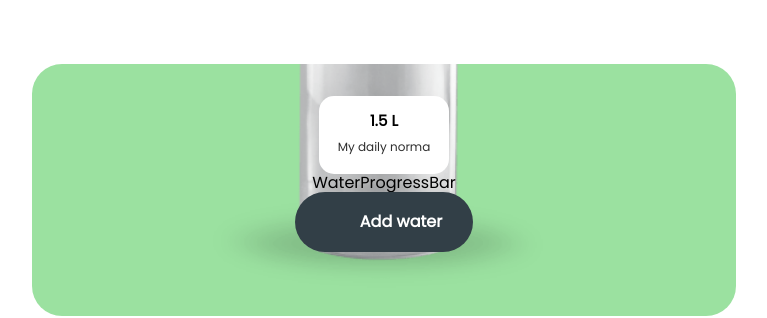
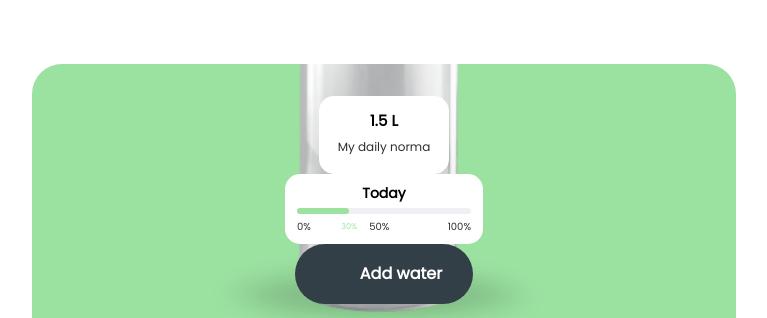
Before and after one commit to dmeshkovGit/AquaTrack, a React (Vite) app: page /tracker in a window 1280 px wide. Shown: the top 318 px of the page, without its empty margins (256-1023 px from the left). Built offline with nearby package versions, Linux system fonts and the light colour scheme.

Commit message:
made progressbar

```diff
--- a/src/components/WaterProgressBar/WaterProgressBar.jsx
+++ b/src/components/WaterProgressBar/WaterProgressBar.jsx
@@ -1,5 +1,23 @@
 import css from '../WaterProgressBar/WaterProgressBar.module.css';
+import { useState } from 'react';
 
 export default function WaterProgressBar() {
-  return <div>WaterProgressBar</div>;
+  const [percent, setPercent] = useState('30');
+  return (
+    <div className={css.wrapper}>
+      <h6 className={css.header}> Today</h6>
+      <div className={css.bar}>
+        <div className={css.progressLine} style={{ width: `${percent}%` }}>
+          <span className={css.activePercent} style={{ left: `100%` }}>
+            {`${percent}%`}
+          </span>
+        </div>
+      </div>
+      <div className={css.textContainer}>
+        <p className={css.text}>0%</p>
+        <p className={css.text}>50%</p>
+        <p className={css.text}>100%</p>
+      </div>
+    </div>
+  );
 }
--- a/src/components/WaterProgressBar/WaterProgressBar.module.css
+++ b/src/components/WaterProgressBar/WaterProgressBar.module.css
@@ -0,0 +1,54 @@
+.wrapper {
+  box-sizing: border-box;
+  height: 70px;
+  background-color: var(--main-white);
+  border-radius: 15px;
+  padding: 12px;
+  display: flex;
+  flex-direction: column;
+  gap: 8px;
+}
+.bar {
+  width: 174px;
+  height: 6px;
+  background-color: var(--background);
+  border-radius: 9px;
+}
+.progressLine {
+  background-color: var(--accent);
+  height: 6px;
+  border-radius: 9px;
+  position: relative;
+}
+.header {
+  font-weight: 700;
+  font-size: 14px;
+  line-height: 14px;
+}
+.textContainer {
+  display: flex;
+  justify-content: space-between;
+}
+.text {
+  font-weight: 400;
+  font-size: 10px;
+  line-height: 10px;
+  color: var(--main-text);
+}
+.activePercent {
+  font-weight: 400;
+  font-size: 8px;
+  line-height: 8px;
+  color: var(--accent);
+  position: absolute;
+  top: 13px;
+  transform: translateX(-50%);
+  padding: 2px 4px;
+  border-radius: 4px;
+}
+/* .progressLine::after {
+  background-color: var(--accent);
+  height: 6px;
+  border-radius: 9px;
+  position: relative;
+} */
```
